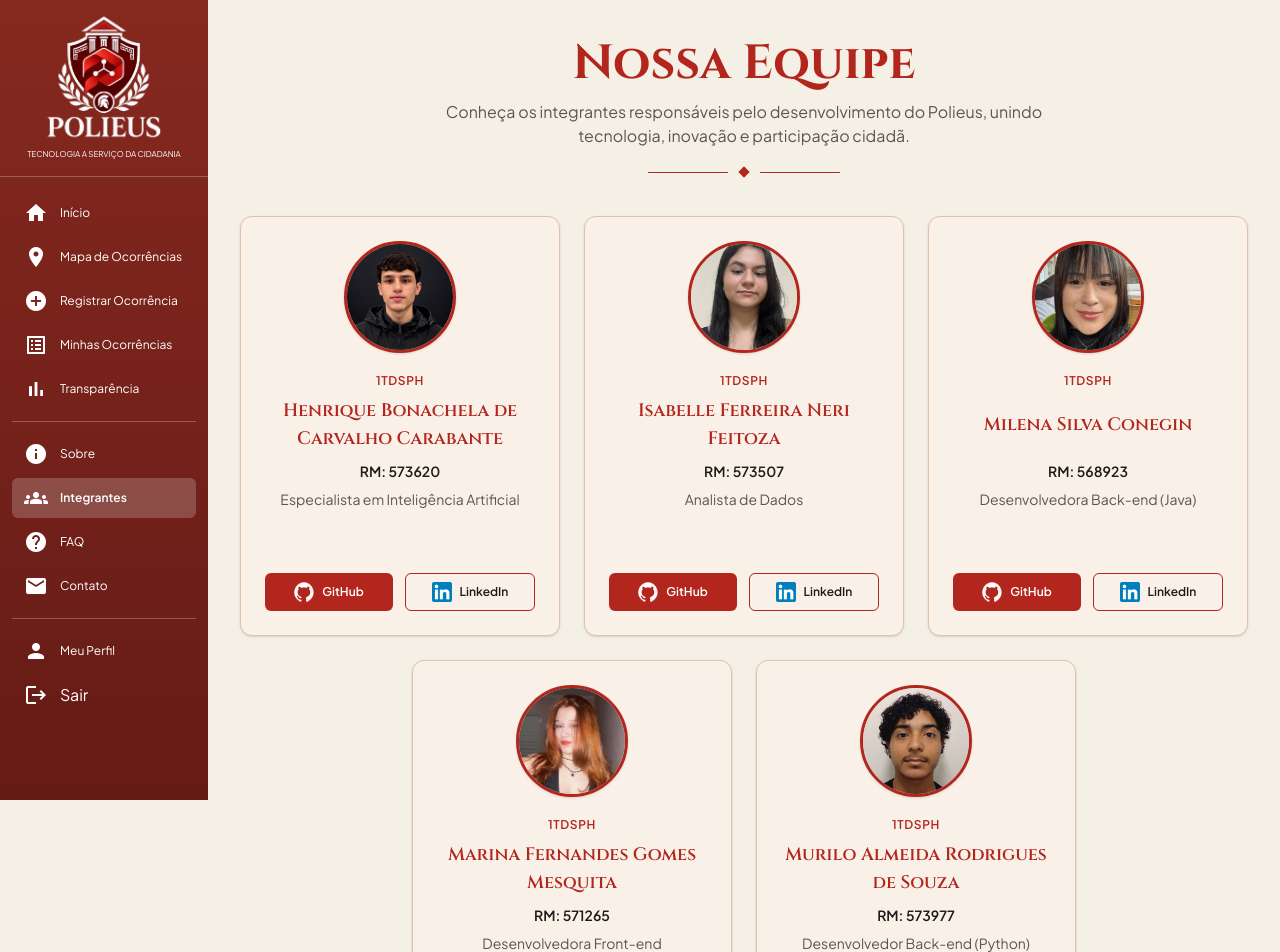
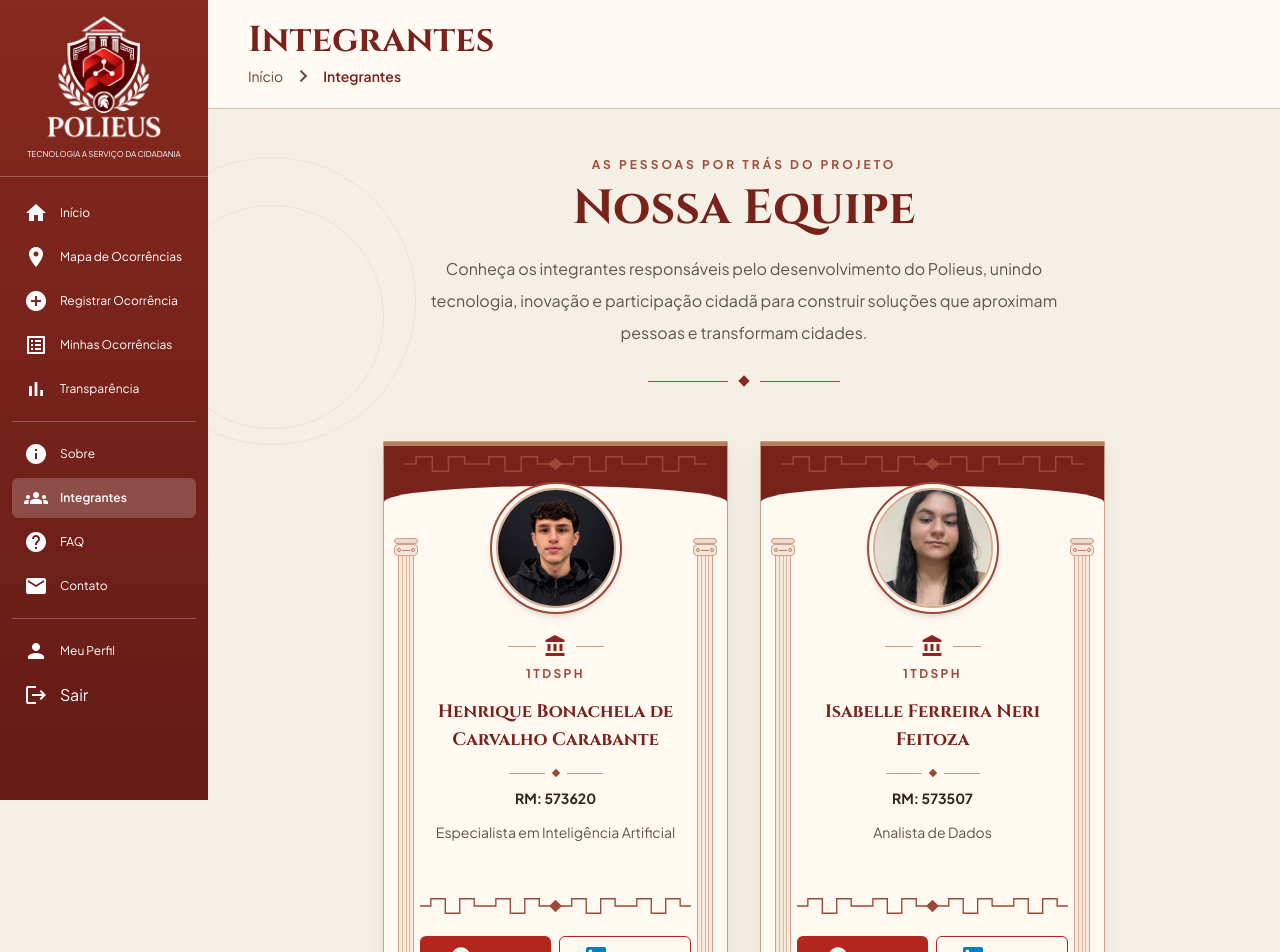
Before and after one commit to POLITECH-Global-Solution/Polieus, a React (Vite) app: page /integrantes in a window 1280 px wide. Shown: the top 952 px of the page. Built offline with nearby package versions, Linux system fonts and the light colour scheme.

Commit message:
feat: Estilizando a página de Integrantes de acordo com a estrutura grega.

```diff
--- a/src/pages/Integrantes/index.tsx
+++ b/src/pages/Integrantes/index.tsx
@@ -1,3 +1,4 @@
+import { Link } from 'react-router-dom';
 import fotoMurilo from '../../img/fotoMurilo.jpeg';
 import fotoIsa from '../../img/fotoIsa.png';
 import fotoMilena from '../../img/fotoMilena.png';
@@ -7,7 +8,6 @@ import fotoHenrique from '../../img/fotoHenrique.jpeg';
 import githubIcon from '../../img/github.png';
 import linkedinIcon from '../../img/lkd.png';
 
-export default function Integrantes() {
 const equipe = [
   {
     nome: 'Henrique Bonachela de Carvalho Carabante',
@@ -16,7 +16,8 @@ export default function Integrantes() {
     turma: '1TDSPH',
     foto: fotoHenrique,
     github: 'https://github.com/henriquebonachela',
-            linkedin: 'https://www.linkedin.com/in/henrique-bonachela-de-carvalho-carabante-260b86338/',
+    linkedin:
+      'https://www.linkedin.com/in/henrique-bonachela-de-carvalho-carabante-260b86338/',
   },
   {
     nome: 'Isabelle Ferreira Neri Feitoza',
@@ -56,108 +57,276 @@ export default function Integrantes() {
   },
 ];
 
+function OrnamentoGrego() {
   return (
-        <main className="w-full flex-1 bg-fundo px-4 sm:px-6 lg:px-8 py-10">
+    <div
+      className="flex items-center justify-center gap-3"
+      aria-hidden="true"
+    >
+      <span className="h-px w-20 bg-[#a34c3a]" />
+      <span className="size-2 rotate-45 bg-[#8c251e]" />
+      <span className="h-px w-20 bg-[#a34c3a]" />
+    </div>
+  );
+}
 
-            <section className="text-center mb-10">
-                <h1 className="font-titulo text-3xl sm:text-4xl lg:text-5xl font-bold text-primaria mb-3">
-                    Nossa Equipe
+function FrisoGrego() {
+  return (
+    <svg
+      viewBox="0 0 300 22"
+      className="h-5 w-full text-[#9b4938]"
+      fill="none"
+      aria-hidden="true"
+      preserveAspectRatio="none"
+    >
+      <path
+        d="M0 11H12V3H28V19H44V3H60V11H72
+           M72 11H84V3H100V19H116V3H132V11H144
+           M156 11H168V3H184V19H200V3H216V11H228
+           M228 11H240V3H256V19H272V3H288V11H300"
+        stroke="currentColor"
+        strokeWidth="1.5"
+      />
+      <path
+        d="M150 4L157 11L150 18L143 11Z"
+        fill="currentColor"
+      />
+    </svg>
+  );
+}
+
+function ColunaGrega() {
+  return (
+    <div
+      className="flex h-full w-5 flex-col items-center opacity-70"
+      aria-hidden="true"
+    >
+      <div className="h-1.5 w-6 rounded-sm border border-[#b77b5e] bg-[#e7cbb6]" />
+
+      <div className="flex h-3 w-6 items-center justify-between rounded-sm border border-[#b77b5e] bg-[#f0ddcd] px-0.5">
+        <span className="size-1 rounded-full border border-[#9a4937]" />
+        <span className="h-px w-2 bg-[#9a4937]" />
+        <span className="size-1 rounded-full border border-[#9a4937]" />
+      </div>
+
+      <div className="flex min-h-0 w-4 flex-1 justify-evenly border-x border-[#b77b5e] bg-[#f3e1d2]">
+        <span className="h-full w-px bg-[#c99b7e]" />
+        <span className="h-full w-px bg-[#c99b7e]" />
+        <span className="h-full w-px bg-[#c99b7e]" />
+      </div>
+
+      <div className="h-2 w-6 rounded-sm border border-[#b77b5e] bg-[#e7cbb6]" />
+      <div className="h-1.5 w-7 rounded-sm border border-[#b77b5e] bg-[#e7cbb6]" />
+    </div>
+  );
+}
+
+export default function Integrantes() {
+  return (
+    <main className="min-h-screen w-full bg-fundo font-corpo text-texto">
+      <header className="border-b border-[#d8b9a5] bg-[#fffaf4] px-5 py-5 sm:px-8 lg:px-10">
+        <h1 className="font-titulo text-3xl font-bold text-[#78221b] sm:text-4xl">
+          Integrantes
         </h1>
 
-                <p className="font-corpo text-sm sm:text-base text-texto-suave max-w-2xl mx-auto">
-                    Conheça os integrantes responsáveis pelo desenvolvimento do Polieus,
-                    unindo tecnologia, inovação e participação cidadã.
+        <nav
+          aria-label="Navegação estrutural"
+          className="mt-1 flex items-center gap-2 text-sm text-[#6b4438]"
+        >
+          <Link
+            to="/inicio"
+            className="hover:text-primaria hover:underline"
+          >
+            Início
+          </Link>
+
+          <span
+            className="material-icons text-base"
+            aria-hidden="true"
+          >
+            chevron_right
+          </span>
+
+          <span
+            aria-current="page"
+            className="font-semibold text-[#78221b]"
+          >
+            Integrantes
+          </span>
+        </nav>
+      </header>
+
+      <section className="relative overflow-hidden px-5 pt-12 pb-20 sm:px-8 lg:px-10">
+        <div
+          className="pointer-events-none absolute top-12 -left-20 size-72 rounded-full border border-[#dec6b3] opacity-35"
+          aria-hidden="true"
+        />
+
+        <div
+          className="pointer-events-none absolute top-24 -left-12 size-56 rounded-full border border-[#dec6b3] opacity-35"
+          aria-hidden="true"
+        />
+
+        <div
+          className="pointer-events-none absolute -right-25 bottom-12 size-80 rounded-full border border-[#dec6b3] opacity-35"
+          aria-hidden="true"
+        />
+
+        <div className="relative mx-auto max-w-7xl">
+          <div className="mx-auto max-w-3xl text-center">
+            <p className="mb-3 text-xs font-bold tracking-[0.25em] text-[#a34c3a] uppercase">
+              As pessoas por trás do projeto
             </p>
 
-                <div className="flex items-center justify-center gap-3 mt-5" aria-hidden="true">
-                    <span className="w-20 h-px bg-primaria"></span>
-                    <span className="w-2 h-2 rotate-45 bg-primaria"></span>
-                    <span className="w-20 h-px bg-primaria"></span>
+            <h2 className="font-titulo text-4xl font-bold text-[#78221b] sm:text-5xl">
+              Nossa Equipe
+            </h2>
+
+            <p className="mx-auto mt-5 max-w-2xl text-base leading-8 text-texto-suave">
+              Conheça os integrantes responsáveis pelo desenvolvimento
+              do Polieus, unindo tecnologia, inovação e participação
+              cidadã para construir soluções que aproximam pessoas
+              e transformam cidades.
+            </p>
+
+            <div className="mt-7">
+              <OrnamentoGrego />
             </div>
-            </section>
+          </div>
 
-            <section className="flex flex-wrap justify-center items-stretch gap-6 max-w-6xl mx-auto">
+          <div className="mx-auto mt-14 flex max-w-6xl flex-wrap items-stretch justify-center gap-8">
             {equipe.map((integrante) => (
               <article
                 key={integrante.rm}
-                        className="bg-[#f9f0e7] border border-[#dfc2ae] rounded-xl p-6 w-full max-w-xs min-h-105 text-center shadow-sm transition-all duration-300 hover:-translate-y-1 hover:shadow-md flex flex-col items-center"
+                className="group relative flex w-full max-w-86.25 flex-col overflow-hidden rounded-t-23.75 rounded-b-xl border border-[#c99d83] bg-[#fff9f2] shadow-[0_8px_24px_rgba(91,42,28,0.09)] transition-all duration-300 hover:-translate-y-1.5 hover:border-[#9c4b38] hover:shadow-[0_16px_35px_rgba(91,42,28,0.16)]"
               >
-                        <div className="w-28 h-28 shrink-0 rounded-full overflow-hidden mb-5 border-3 border-primaria shadow-sm bg-secundaria">
+                <div className="relative h-19 overflow-hidden bg-[#78221b]">
+                  <div className="absolute inset-x-0 top-0 h-1 bg-[#b77b5e]" />
+
+                  <div className="absolute inset-x-0 top-3 px-5">
+                    <FrisoGrego />
+                  </div>
+
+                  <div className="absolute inset-x-0 bottom-0 h-8 rounded-t-[100%] bg-[#fff9f2]" />
+                </div>
+
+                <div className="relative flex flex-1 flex-col px-5 pb-6">
+                  <div className="absolute top-5 bottom-6 left-3">
+                    <ColunaGrega />
+                  </div>
+
+                  <div className="absolute top-5 right-3 bottom-6">
+                    <ColunaGrega />
+                  </div>
+
+                  <div className="relative z-10 flex flex-1 flex-col items-center px-4 text-center">
+                    <div className="-mt-9 flex size-33 shrink-0 items-center justify-center rounded-full border-2 border-[#9b4938] bg-[#fff9f2] p-1 shadow-md">
+                      <div className="size-full overflow-hidden rounded-full border-2 border-[#d7ad92]">
                         <img
                           src={integrante.foto}
                           alt={`Foto de ${integrante.nome}`}
-                                className="w-full h-full object-cover"
+                          className="h-full w-full object-cover transition-transform duration-500 group-hover:scale-105"
                         />
                       </div>
+                    </div>
 
-                        <p className="font-corpo text-xs font-semibold text-primaria mb-2 tracking-wider">
+                    <div className="mt-5 flex items-center gap-2">
+                      <span className="h-px w-7 bg-[#c99d83]" />
+
+                      <span
+                        className="material-icons text-base text-[#8c251e]"
+                        aria-hidden="true"
+                      >
+                        account_balance
+                      </span>
+
+                      <span className="h-px w-7 bg-[#c99d83]" />
+                    </div>
+
+                    <p className="mt-2 text-xs font-bold tracking-[0.2em] text-[#9b4938]">
                       {integrante.turma}
                     </p>
 
-                        <h2 className="font-titulo text-lg font-semibold text-primaria mb-2 min-h-14 flex items-center justify-center">
+                    <h3 className="mt-3 flex min-h-16 items-center justify-center font-titulo text-lg leading-7 font-bold text-[#78221b]">
                       {integrante.nome}
-                        </h2>
+                    </h3>
 
-                        <p className="font-corpo text-sm font-semibold text-texto mb-2">
+                    <div className="my-3 flex items-center gap-2">
+                      <span className="h-px w-9 bg-[#c99d83]" />
+                      <span className="size-1.5 rotate-45 bg-[#9b4938]" />
+                      <span className="h-px w-9 bg-[#c99d83]" />
+                    </div>
+
+                    <p className="text-sm font-bold text-[#30241f]">
                       RM: {integrante.rm}
                     </p>
 
-                        <p className="font-corpo text-sm text-texto-suave mb-6">
+                    <p className="mt-3 min-h-12 text-sm leading-6 text-[#62534a]">
                       {integrante.cargo}
                     </p>
 
-                        <div className="flex gap-3 w-full mt-auto">
-                            {integrante.github ? (
+                    <div className="mt-auto w-full pt-7">
+                      <div className="mb-5">
+                        <FrisoGrego />
+                      </div>
+
+                      <div className="flex w-full gap-2">
                         <a
                           href={integrante.github}
                           target="_blank"
                           rel="noopener noreferrer"
                           aria-label={`GitHub de ${integrante.nome}`}
-                                    className="flex-1 min-w-0 py-2 px-3 rounded-md bg-primaria hover:bg-primaria-hover transition-colors flex items-center justify-center gap-2"
+                          className="flex min-w-0 flex-1 items-center justify-center gap-2 rounded-md bg-primaria px-2 py-2.5 transition-colors hover:bg-primaria-hover"
                           style={{ color: '#ffffff' }}
                         >
                           <img
                             src={githubIcon}
                             alt=""
-                                        className="w-5 h-5 shrink-0 object-contain"
+                            className="size-5 shrink-0 object-contain"
                           />
-                                    <span className="font-corpo text-xs font-semibold">
+
+                          <span className="text-xs font-semibold">
                             GitHub
                           </span>
                         </a>
-                            ) : (
-                                <span className="flex-1 py-2 px-3 rounded-md bg-secundaria text-texto-suave font-corpo text-xs flex items-center justify-center">
-                  GitHub indisponível
-                </span>
-                            )}
 
-                            {integrante.linkedin ? (
                         <a
                           href={integrante.linkedin}
                           target="_blank"
                           rel="noopener noreferrer"
                           aria-label={`LinkedIn de ${integrante.nome}`}
-                                    className="flex-1 min-w-0 py-2 px-3 rounded-md border border-primaria text-primaria hover:bg-secundaria transition-colors flex items-center justify-center gap-2"
+                          className="flex min-w-0 flex-1 items-center justify-center gap-2 rounded-md border border-primaria px-2 py-2.5 text-primaria transition-colors hover:bg-[#f0dcd0]"
                         >
                           <img
                             src={linkedinIcon}
                             alt=""
-                                        className="w-5 h-5 shrink-0 object-contain"
+                            className="size-5 shrink-0 object-contain"
                           />
-                                    <span className="font-corpo text-xs font-semibold">
+
+                          <span className="text-xs font-semibold">
                             LinkedIn
                           </span>
                         </a>
-                            ) : (
-                                <span className="flex-1 py-2 px-3 rounded-md bg-secundaria text-texto-suave font-corpo text-xs flex items-center justify-center">
-                  LinkedIn indisponível
-                </span>
-                            )}
                       </div>
+                    </div>
+                  </div>
+                </div>
+
+                <div className="h-2 border-t border-[#c99d83] bg-[#78221b]" />
               </article>
             ))}
+          </div>
+
+          <div className="mx-auto mt-16 max-w-3xl text-center">
+            <OrnamentoGrego />
+
+            <p className="mt-6 font-titulo text-lg leading-8 font-semibold italic text-[#78221b] sm:text-xl">
+              Por trás de cada inovação, existem pessoas comprometidas
+              com a transformação.
+            </p>
+          </div>
+        </div>
       </section>
-
     </main>
   );
 }
```
Lines whose indentation alone changed are shown as unchanged.
